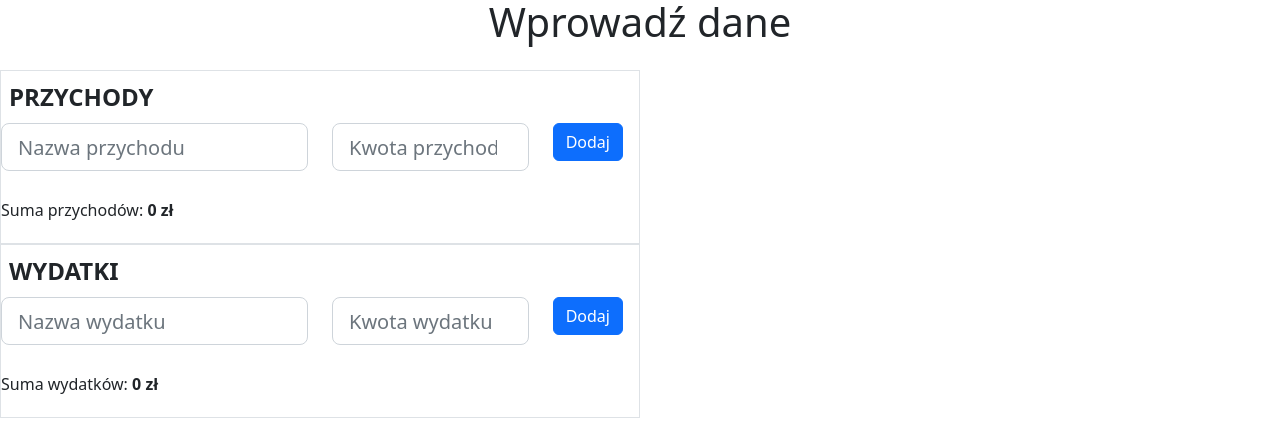
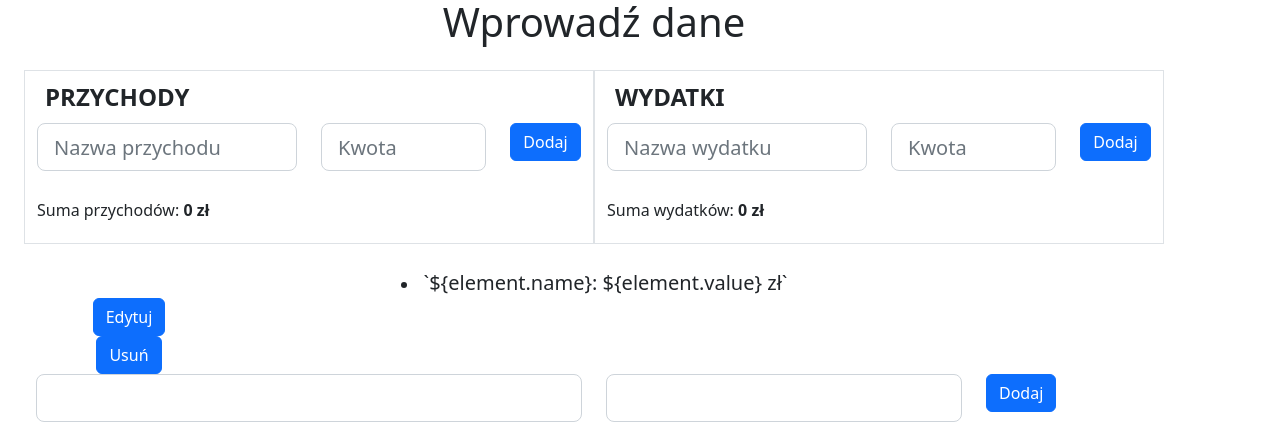
Before and after one commit to Tou24601/REACT-PROJEKT2, a React (Create React App) app in the folder react-budzet/: page / in a window 1280 px wide. Shown: the part 376-819 px from the top of the page. Built offline with nearby package versions, Linux system fonts and the light colour scheme.

Commit message:
listItem started

```diff
--- a/react-budzet/src/App.js
+++ b/react-budzet/src/App.js
@@ -1,17 +1,39 @@
 import "./reset.css";
-import 'bootstrap/dist/css/bootstrap.min.css';
-import './App.css';
+import "bootstrap/dist/css/bootstrap.min.css";
+import "./App.css";
 import Header from "./components/Header";
 import SingleColumn from "./components/SingleColumn";
+import ListItem from "./components/ListItem";
 
 function App() {
   return (
-    <div className="App">
-    <Header />
-    <row>
-    <SingleColumn columnName="Przychody" nameInputId="incomeNameInput" nameInputPlaceholder="Nazwa przychodu" numberInputId="incomeNumber" numberInputPlaceholder="Kwota przychodu" sumName="przychodów" sumId="incomeSum" />
-    <SingleColumn columnName="Wydatki" nameInputId="expensesNameInput" nameInputPlaceholder="Nazwa wydatku" numberInputId="expensesNumber" numberInputPlaceholder="Kwota wydatku" sumName="wydatków" sumId="expensesSum" />
-    </row>
+    <div className="container text-center m-4">
+      <Header />
+      <div className="row">
+        <SingleColumn
+          columnName="Przychody"
+          nameInputId="incomeNameInput"
+          nameInputPlaceholder="Nazwa przychodu"
+          numberInputId="incomeNumber"
+          numberInputPlaceholder="Kwota"
+          buttonId="incomeButton"
+          unorderedListId="unorderedListIncome"
+          sumName="przychodów"
+          sumId="incomeSum"
+        />
+        <SingleColumn
+          columnName="Wydatki"
+          nameInputId="expensesNameInput"
+          nameInputPlaceholder="Nazwa wydatku"
+          numberInputId="expensesNumber"
+          numberInputPlaceholder="Kwota"
+          buttonId="expensesButton"
+          unorderedListId="unorderedListexpenses"
+          sumName="wydatków"
+          sumId="expensesSum"
+        />
+      </div>
+      <ListItem />
     </div>
   );
 }
--- a/react-budzet/src/components/Button.jsx
+++ b/react-budzet/src/components/Button.jsx
@@ -1,14 +1,11 @@
-import React from "react";
-import "../reset.css";
-import "../App.css";
-
-const Button = ({idValue, buttonValue}) => {
+const Button = ({buttonId, buttonValue, handleClick}) => {
   return (
     <div className="col-2">
       <button
         type="button"
         className="btn btn-primary mt-2 mt-lg-0 me-4 me-xl-0"
-        id={idValue}
+        id={buttonId}
+        onClick={handleClick}
       >
         {buttonValue}
       </button>
--- a/react-budzet/src/components/Header.jsx
+++ b/react-budzet/src/components/Header.jsx
@@ -1,6 +1,3 @@
-import React from "react";
-import "../reset.css";
-import "../App.css";
 import Image from "../assets/icons8-us-dollar-circled-100.png"
 
 
--- a/react-budzet/src/components/Inputs.jsx
+++ b/react-budzet/src/components/Inputs.jsx
@@ -1,5 +1,3 @@
-import "../reset.css";
-import "../App.css";
 import Button from "./Button";
 
 const Inputs = ({
@@ -7,6 +5,7 @@ const Inputs = ({
   nameInputPlaceholder,
   numberInputId,
   numberInputPlaceholder,
+  buttonId
 }) => {
   return (
     <div className="row">
@@ -27,7 +26,7 @@ const Inputs = ({
         />
       </div>
       <div className="col-2">
-        <Button idValue="incomeButton" buttonValue="Dodaj" />
+        <Button buttonId={buttonId} buttonValue="Dodaj" />
       </div>
     </div>
   );
--- a/react-budzet/src/components/ListItem.jsx
+++ b/react-budzet/src/components/ListItem.jsx
@@ -1,10 +1,13 @@
-import React from "react";
-import "../reset.css";
-import "../App.css";
 import Inputs from "./Inputs";
+import Button from "./Button";
 
 const ListItem = () => {
-    return
-}
+  return <li className="mt-4">
+    <span className="fs-5" >{"`${element.name}: ${element.value} zł`"}</span>
+    <Button buttonValue="Edytuj" />
+    <Button buttonValue="Usuń" buttonId="element.id" />
+    <Inputs />
+  </li>;
+};
 
 export default ListItem;
--- a/react-budzet/src/components/SingleColumn.jsx
+++ b/react-budzet/src/components/SingleColumn.jsx
@@ -1,6 +1,3 @@
-import React from "react";
-import "../reset.css";
-import "../App.css";
 import Inputs from "./Inputs";
 
 const SingleColumn = ({
@@ -11,6 +8,8 @@ const SingleColumn = ({
   numberInputPlaceholder,
   sumName,
   sumId,
+  buttonId,
+  unorderedListId
 }) => {
   return (
     <div className="col-12 col-xl-6 border income text-start pb-5 tableHolder">
@@ -20,8 +19,10 @@ const SingleColumn = ({
         nameInputPlaceholder={nameInputPlaceholder}
         numberInputId={numberInputId}
         numberInputPlaceholder={numberInputPlaceholder}
+        handleClick={"nazwa funkcji"}
+        buttonId={buttonId}
       />
-      <ul className="mt-4" id="unorderedList"></ul>
+      <ul className="mt-4" id={unorderedListId}></ul>
       <p className="align-text-bottom mt-5 bottomText sums">
         Suma {sumName}:{" "}
         <span className="sum fw-bold" id={sumId}>
```
